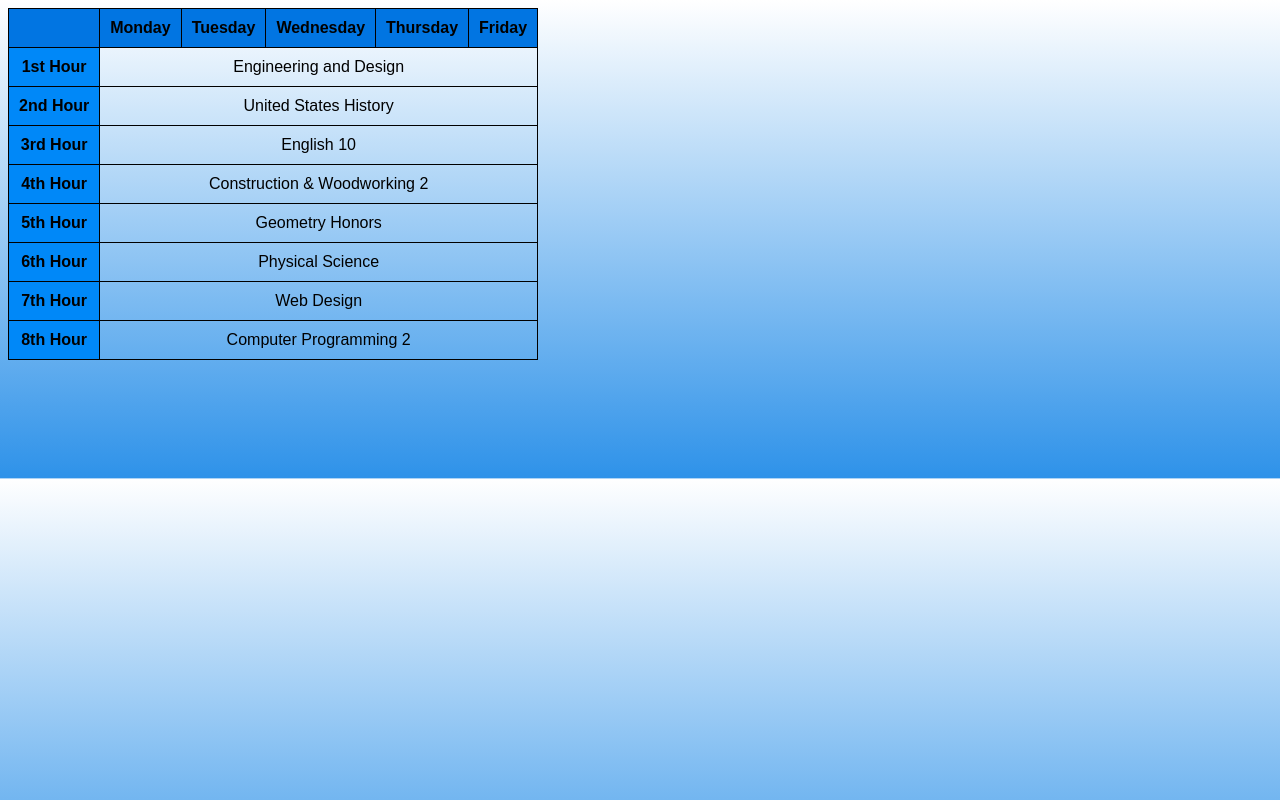
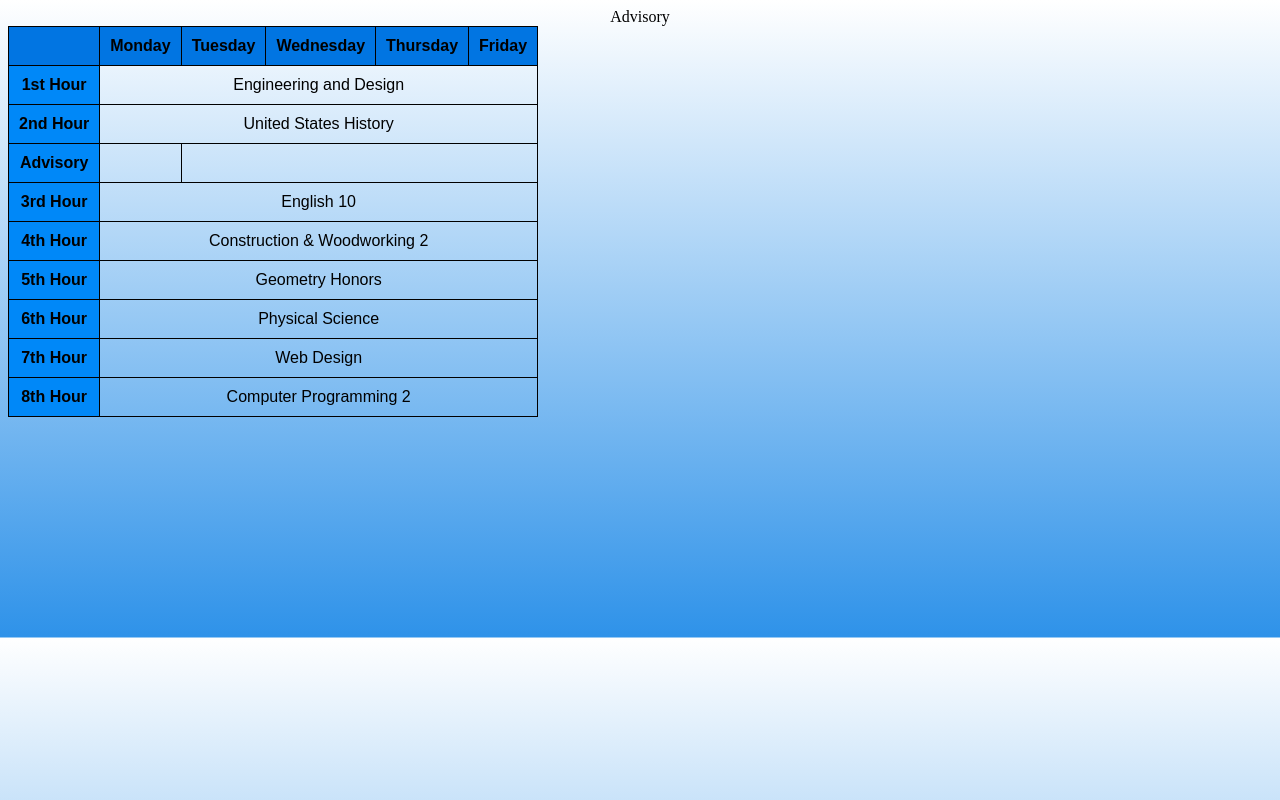
Before and after one commit to joshkub/joshkub.io, a plain HTML site: page schedule.html in a window 1280 px wide. Drawn offline with Linux system fonts and the light colour scheme.

Commit message:
Update schedule.html

```diff
--- a/schedule.html
+++ b/schedule.html
@@ -18,7 +18,7 @@
 
         body {
             background: linear-gradient(#fff, #2e92e9);
-            background-size: 100% 130%;
+            background-size: 100% 150%;
         }
     </style>
 </head>
@@ -43,6 +43,10 @@
             <tr>
                 <th scope="row" class="rheader">2nd Hour</th>
                 <td colspan="5"><center>United States History</center></td>
+            </tr>
+            <tr>
+                <th scope="row" class="rheader">Advisory</th>
+                <td colspan="1"></td><center>Advisory</center></td>
             </tr>
             <tr>
                 <th scope="row" class="rheader">3rd Hour</th>
```
